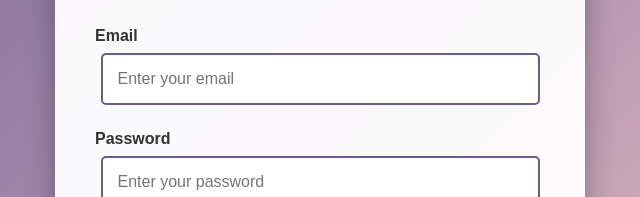
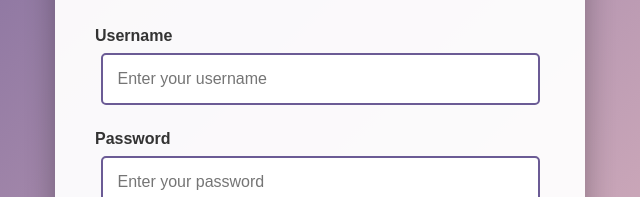
Before and after one commit to 7054company/health-app, a website: page views/login.html in a window 1280 px wide. Shown: the part 247-444 px from the top of the page, 320-960 px from the left. Drawn offline with Linux system fonts and the light colour scheme.

Commit message:
Update login.html

```diff
--- a/views/login.html
+++ b/views/login.html
@@ -130,8 +130,8 @@
     <div class="login-container">
         <h2 id="welcomeMessage"></h2>
         <div class="form-group" id="emailGroup">
-            <label for="username">Email</label>
-            <input type="text" id="username" placeholder="Enter your email" required>
+            <label for="username">Username</label>
+            <input type="text" id="username" placeholder="Enter your username" required>
         </div>
         <div class="form-group" id="passwordGroup">
             <label for="password">Password</label>
@@ -146,6 +146,12 @@
     </div>
 
     <script>
+        // Check for token in localStorage
+        if (localStorage.getItem('token')) {
+            // Redirect to dashboard if token is found
+            window.location.href = '/dashboard';
+        }
+
         const welcomeMessage = document.getElementById('welcomeMessage');
 
         function typeWelcomeMessage() {
```
